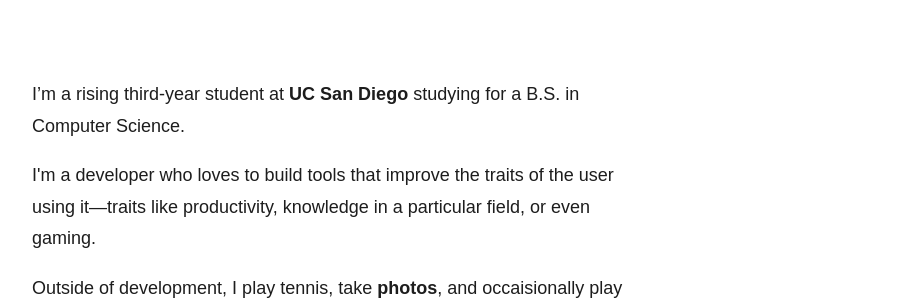
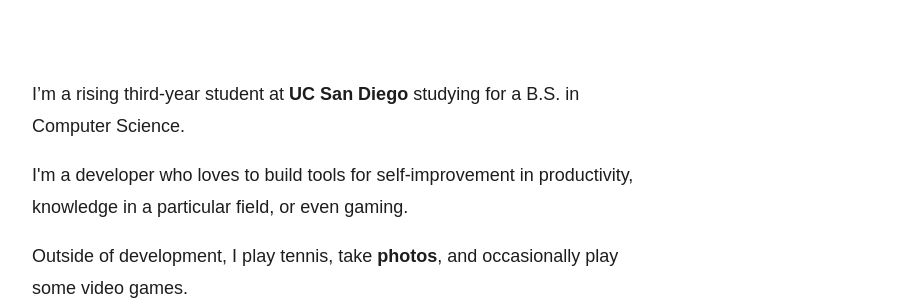
Before and after one commit to bdhmin/portfolio, a React (Create React App) app: page / in a window 1280 px wide. Shown: the part 930-1235 px from the top of the page, without its empty margins (128-1031 px from the left). Built offline with nearby package versions, Linux system fonts and the light colour scheme; no server answers; a web font is replaced by a local one.

Commit message:
Updated About section

```diff
--- a/src/App/About/about.js
+++ b/src/App/About/about.js
@@ -24,10 +24,10 @@ function About() {
             </p> */}
             <p>
               {/* I'm a developer who loves to build tools that improve the traits of the user using it—traits like productivity, knowledge in a particular field, or even tennis.  */}
-              I'm a developer who loves to build tools that improve the traits of the user using it—traits like productivity, knowledge in a particular field, or even gaming.
+              I'm a developer who loves to build tools for self-improvement in productivity, knowledge in a particular field, or even gaming.
             </p>
             <p>
-              Outside of development, I play tennis, take <a class="glry" href="/gallery">photos</a>, and occaisionally play video games!
+              Outside of development, I play tennis, take <a class="glry" href="/gallery">photos</a>, and occasionally play some video games.
             </p>
             {/* <p>
               Scroll up to see my <b>live status</b>! If you want to learn how I did this, <Link to="/docs/live-status"><u>click here</u></Link>.
```
